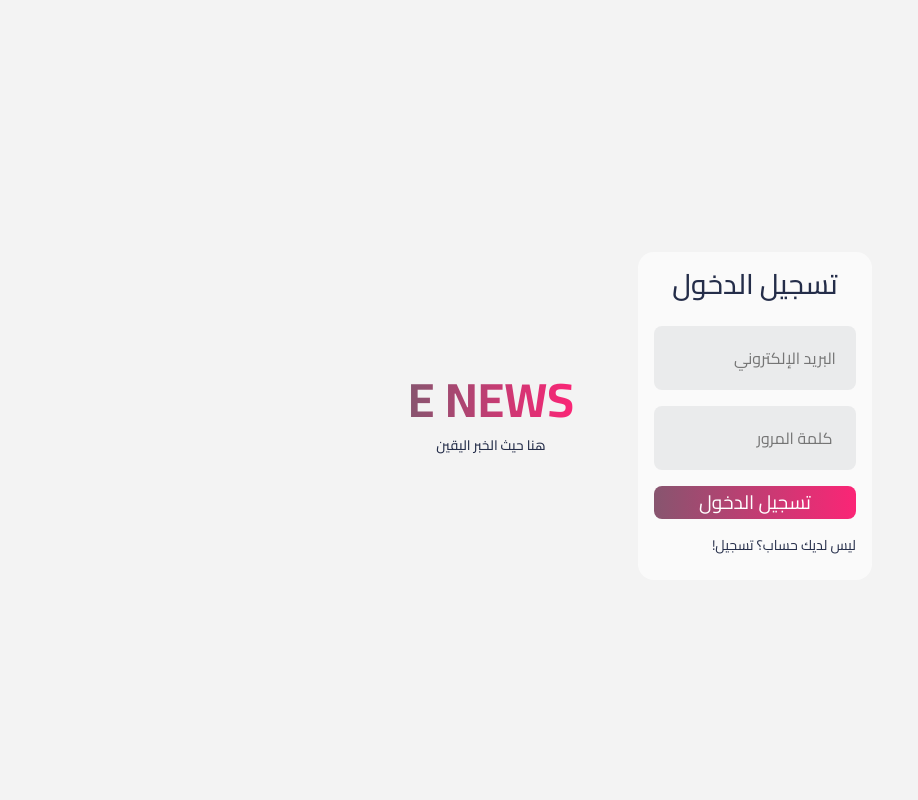
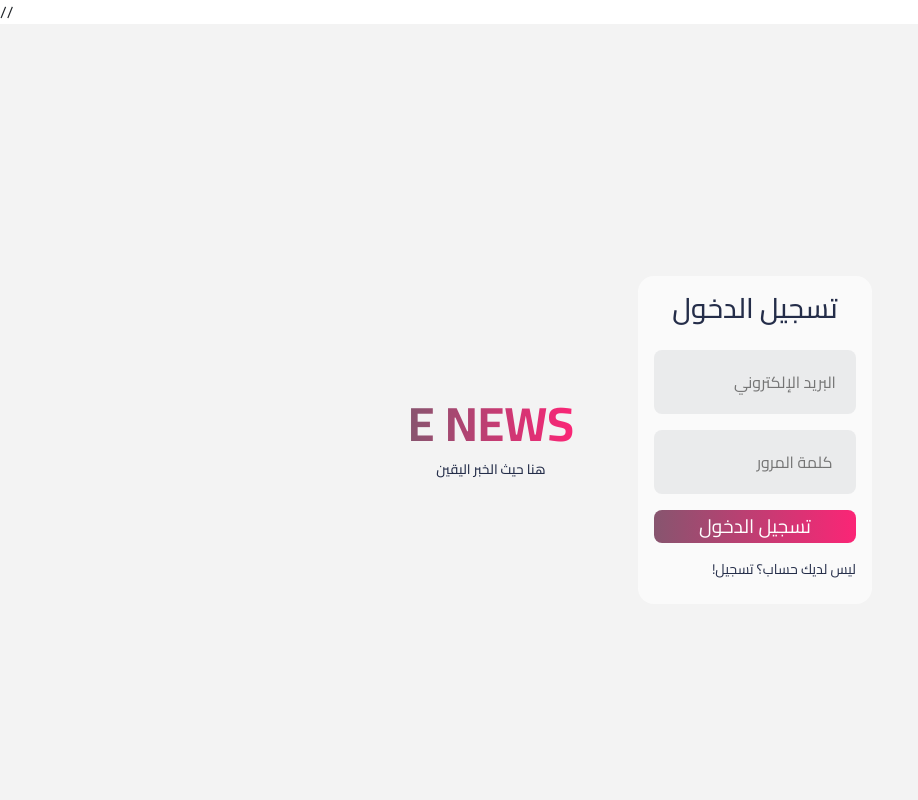
Before and after one commit to younes-alkashmi/E-news, a React (Create React App) app in the folder client/: page /auth in a window 1280 px wide. Shown: the top 800 px of the page, without its empty margins (0-918 px from the left). Built offline with nearby package versions, Linux system fonts and the light colour scheme.

Commit message:
Update index.js

```diff
--- a/client/src/index.js
+++ b/client/src/index.js
@@ -9,9 +9,10 @@ import { BrowserRouter, Routes, Route } from "react-router-dom";
 ReactDOM.render(
   <Provider store={store}>
     <BrowserRouter>
-      <Routes>
-        <Route path="*" element={<App />} />
-      </Routes>
+      // <Routes>
+      //   <Route path="*" element={<App />} />
+      // </Routes>
+        <App />
     </BrowserRouter>
   </Provider>,
 
```
